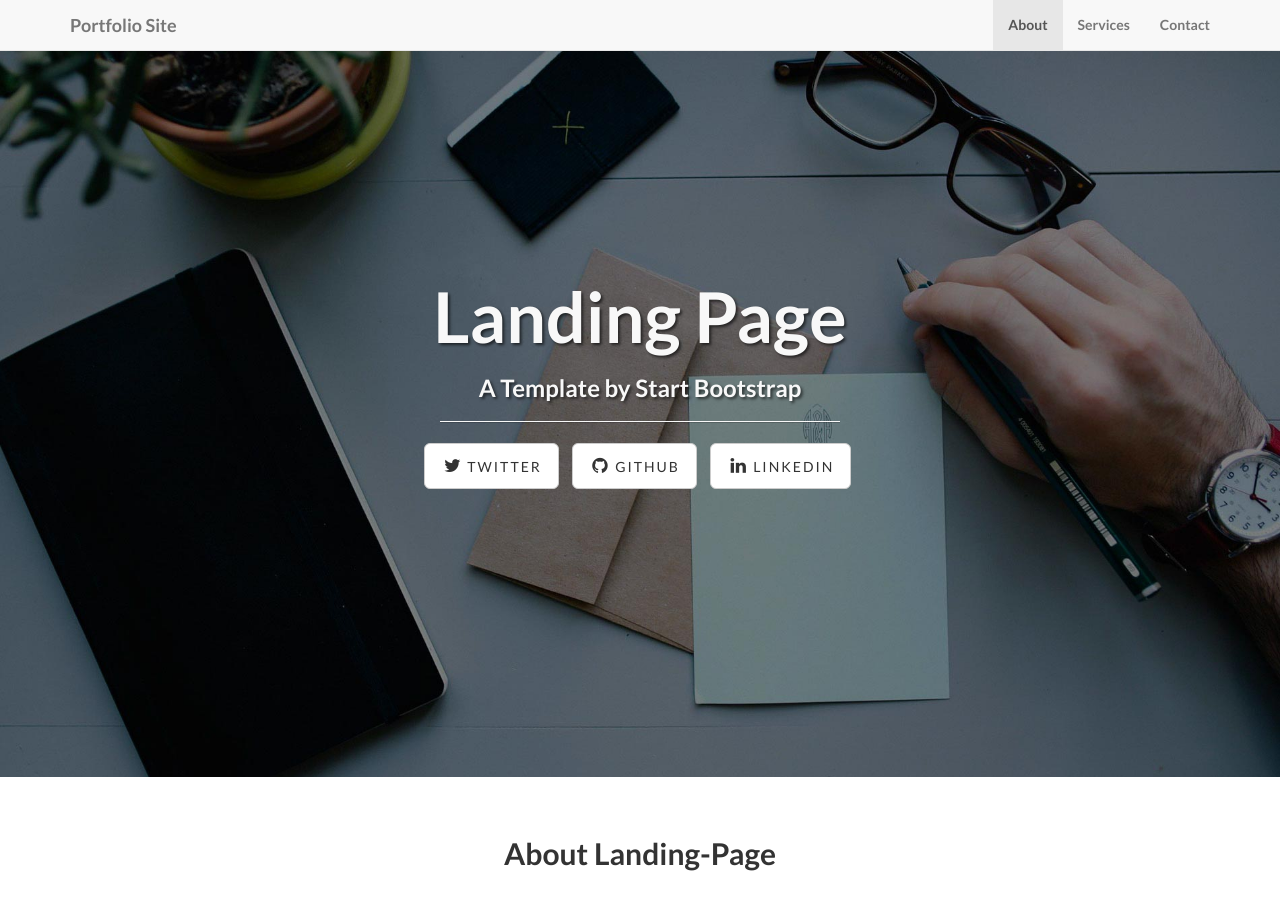
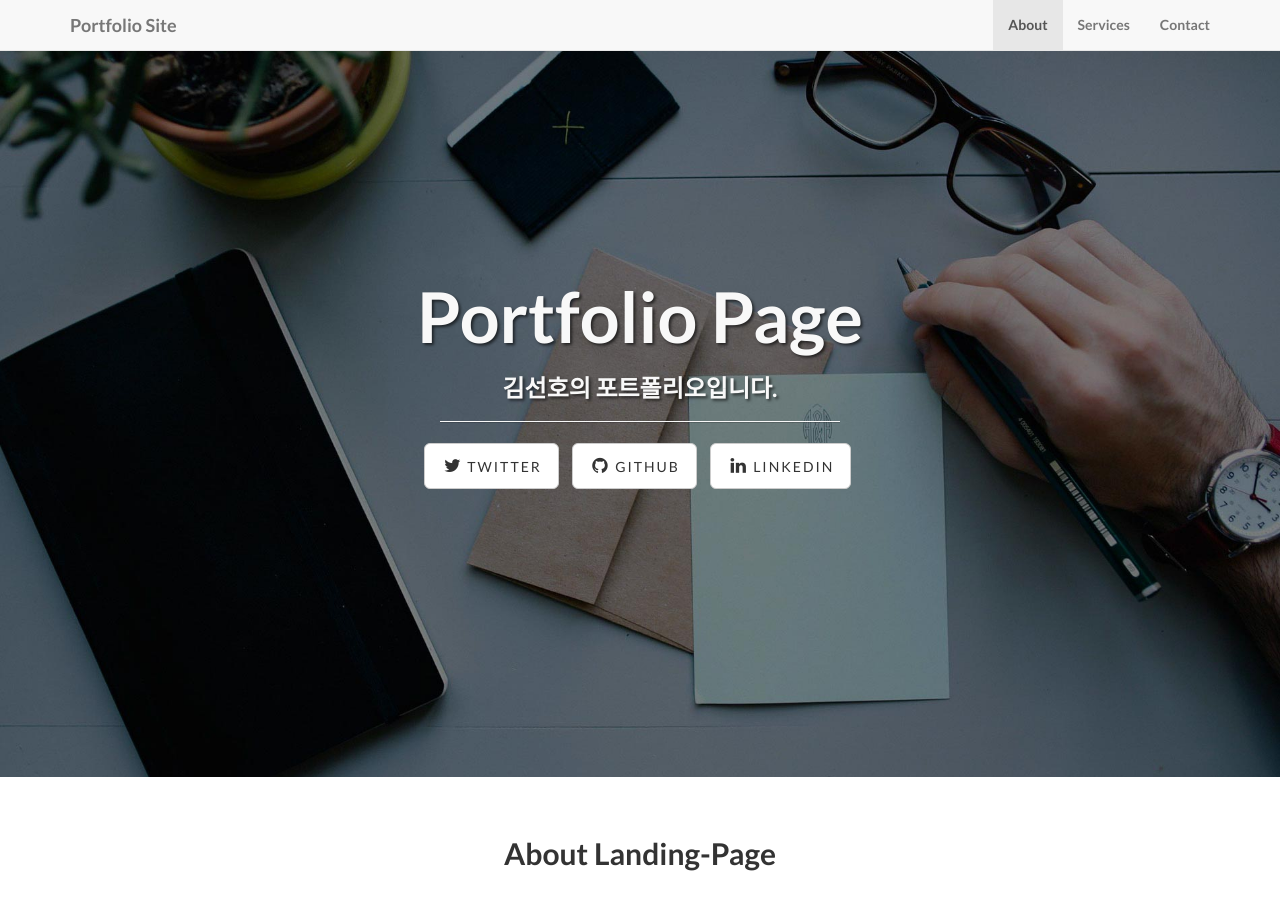
Before and after one commit to Dev-preference/Dev-preference.github.io, a Jekyll site: the page built from index.html, in a window 1280 px wide and 900 px high. Built offline with Jekyll 4.4.1, drawn with Linux system fonts in a browser that asks for light colours.

Commit message:
no message

```diff
--- a/index.html
+++ b/index.html
@@ -1,5 +1,5 @@
 ---
 layout: default
-title: Landing Page
-subTitle: A Template by Start Bootstrap
+title: Portfolio Page
+subTitle: 김선호의 포트폴리오입니다.
 ---
```
